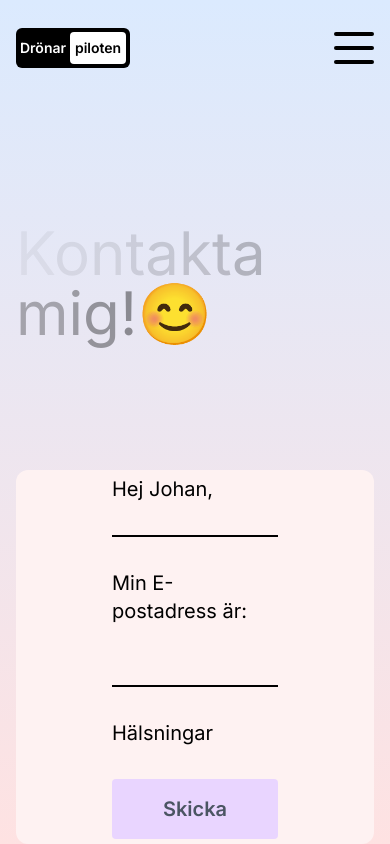
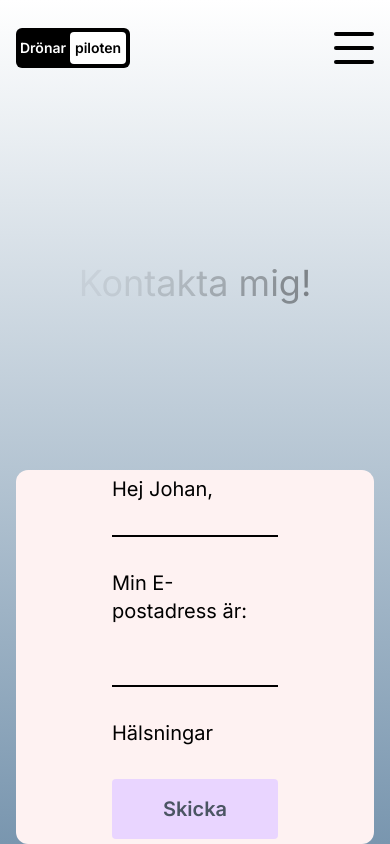
Before and after one commit to JohanWRutberg/dronepilot, a Next.js app: page /kontakt in a window 390 px wide. Built offline with nearby package versions, Linux system fonts and the light colour scheme.

Commit message:
CSS updates

```diff
--- a/src/app/kontakt/page.jsx
+++ b/src/app/kontakt/page.jsx
@@ -37,7 +37,7 @@ const Contact = () => {
     <motion.div className="h-full" initial={{ y: "-200vh" }} animate={{ y: "0%" }} transition={{ duration: 1 }}>
       <div className="h-full flex flex-col lg:flex-row px-4 sm:px-8 md:px-12 lg:px-20 xl:px-48">
         {/* TEXT CONTAINER */}
-        <div className="h-1/2 lg:h-full lg:w-1/2 flex items-center justify-center text-6xl">
+        <div className="h-1/2 lg:h-full lg:w-1/2 flex items-center justify-center text-4xl md:text-6xl">
           <div>
             {text.split("").map((letter, index) => (
               <motion.span
@@ -53,7 +53,6 @@ const Contact = () => {
                 {letter}
               </motion.span>
             ))}
-            😊
           </div>
         </div>
         {/* FORM CONTAINER */}
--- a/src/app/page.jsx
+++ b/src/app/page.jsx
@@ -22,8 +22,6 @@ const Homepage = () => {
             högkvalitativa resultat med precision och professionalism.
           </p>
           <p className="text-md lg:text-xl">
-            Med gedigen erfarenhet inom drönarteknik, kan jag hjälpa dig med allt från markanalyser och
-            byggarbetsplatser till evenemangsdokumentation och fastighetsfotografering.{" "}
             <Link href="/kontakt" className="text-red-500 font-semibold hover:underline">
               Kontakta mig
             </Link>{" "}
--- a/src/app/portfolio/page.jsx
+++ b/src/app/portfolio/page.jsx
@@ -7,7 +7,7 @@ import { useRef } from "react";
 const items = [
   {
     id: 1,
-    color: "from-red-300 to-blue-300",
+    color: "from-[#7996af] to-blue-300",
     title: "Uppdrag 1",
     desc: "Lorem ipsum dolor sit amet consectetur adipisicing elit. Dolores ab id ad nesciunt quo aut corporis modi? Voluptate, quos sunt dolorum facilis, id eum sequi placeat accusantium saepe eos laborum.",
     img: "https://images.pexels.com/photos/18073372/pexels-photo-18073372/free-photo-of-young-man-sitting-in-a-car-on-a-night-street.jpeg?auto=compress&cs=tinysrgb&w=1600&lazy=load",
@@ -75,7 +75,7 @@ const Portfolio = () => {
 
         <div className="sticky top-0 flex h-screen gap-4 items-center overflow-hidden">
           <motion.div style={{ x }} className="flex">
-            <div className="h-screen w-screen flex items-center justify-center bg-gradient-to-r from-purple-300 to-red-300" />
+            <div className="h-screen w-screen flex items-center justify-center bg-gradient-to-r from-[#7996af] to-[#7996af]" />
             {items.map((item) => (
               <div
                 className={`h-screen w-screen flex items-center justify-center bg-gradient-to-r ${item.color}`}
--- a/src/components/TransitionProvider.jsx
+++ b/src/components/TransitionProvider.jsx
@@ -10,7 +10,7 @@ const TransitionProvider = ({ children }) => {
 
   return (
     <AnimatePresence mode="wait">
-      <div key={pathName} className="w-screen h-screen bg-gradient-to-b from-blue-100 to-red-100">
+      <div key={pathName} className="w-screen h-screen bg-gradient-to-b from-[#FFFFFF] to-[#7996af]">
         <motion.div
           className="h-screen w-screen fixed bg-black rounded-b-[100px] z-40"
           animate={{ height: "0vh" }}
```
